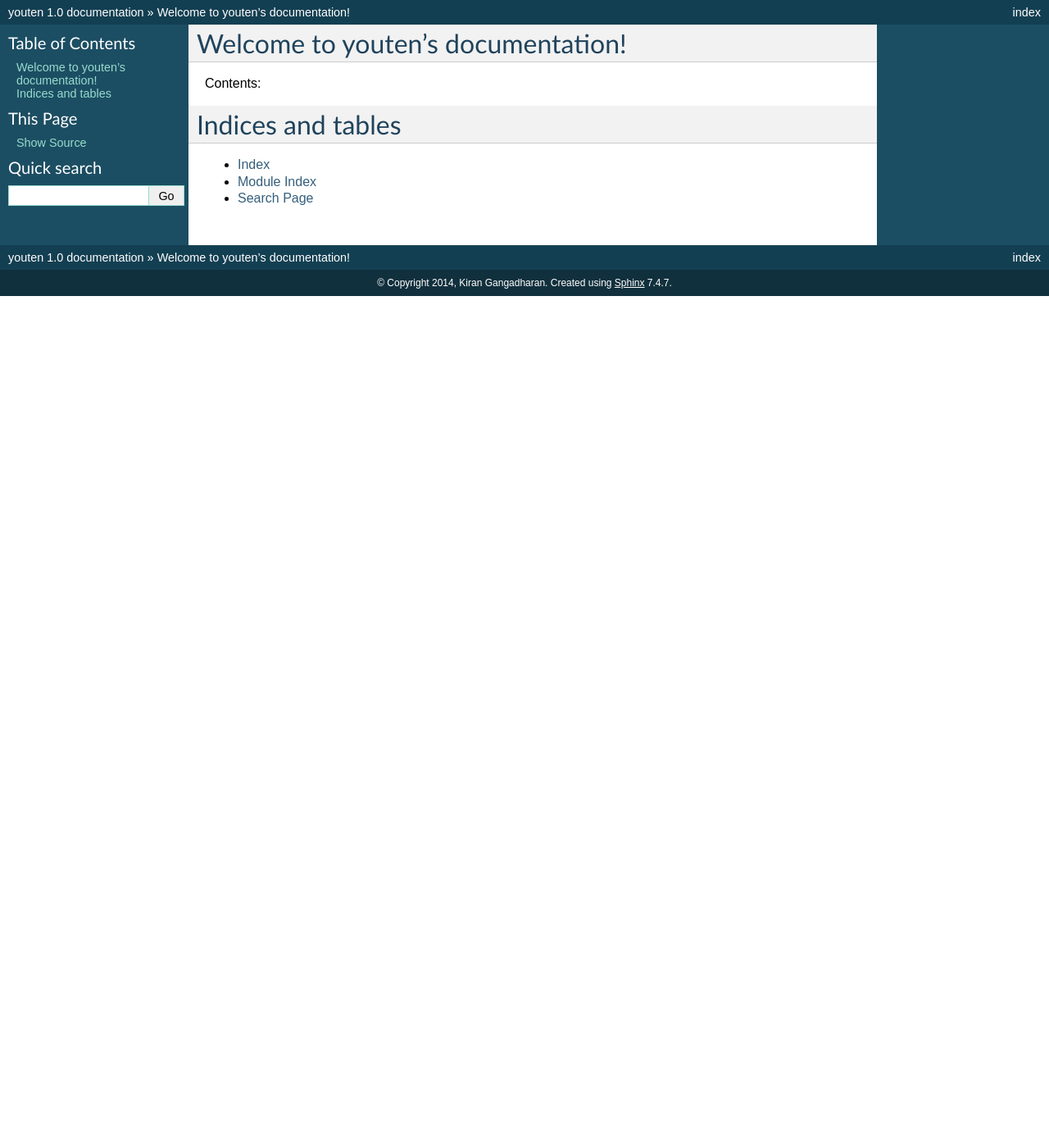
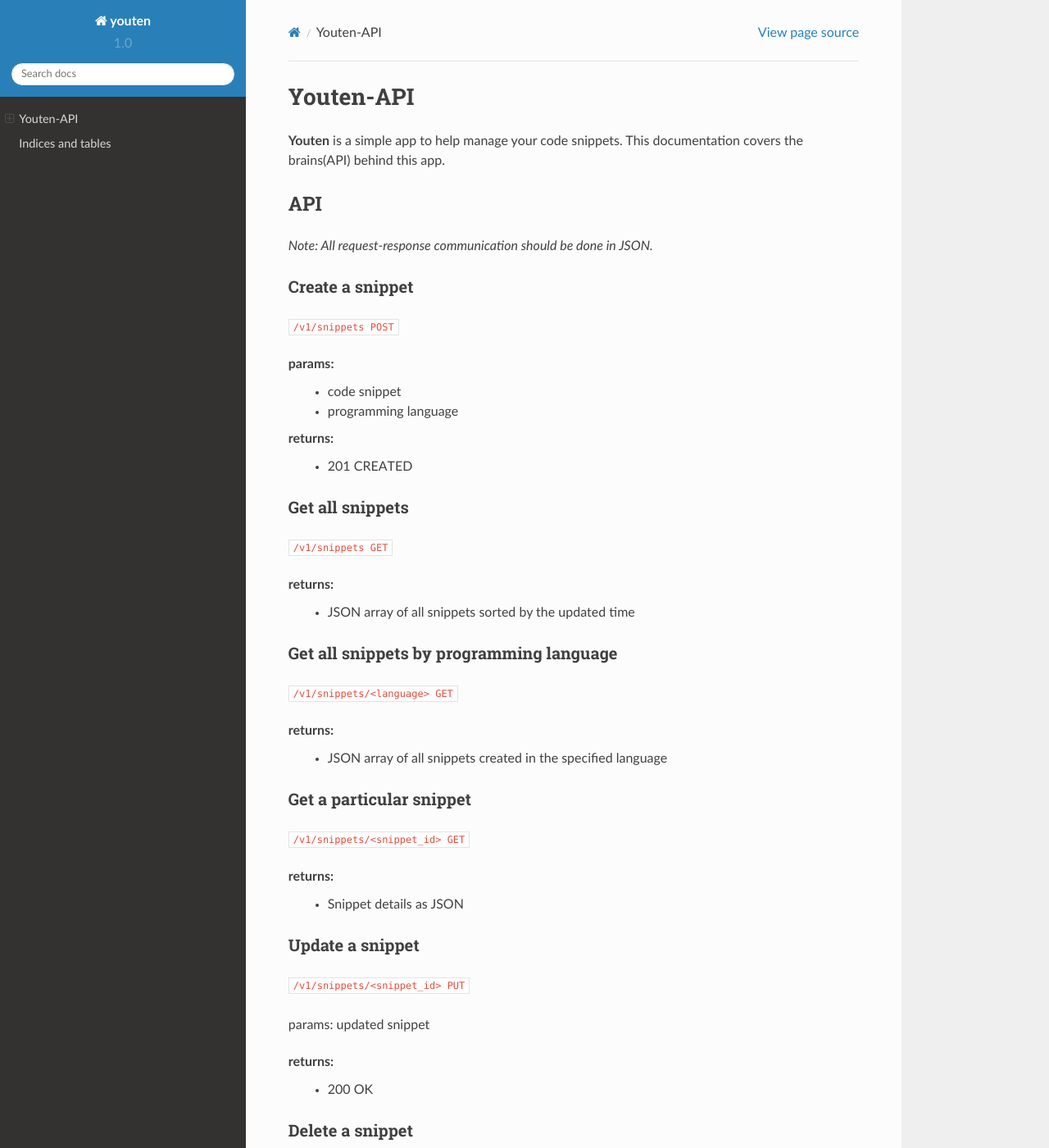
Before and after one commit to kirang89/youten, a Sphinx documentation site: the page built from docs/source/index.rst, in a window 1280 px wide and 1400 px high. Shown: the whole window at 82% size. Built offline with Sphinx 7.4.7 and the Read the Docs theme 2.0.0, drawn with Linux system fonts in a browser that asks for light colours; some of the changed text lies outside the part shown.

Commit message:
Docs with API endpoints

```diff
--- a/docs/source/conf.py
+++ b/docs/source/conf.py
@@ -14,6 +14,7 @@
 
 import sys
 import os
+import sphinx_rtd_theme
 
 # If extensions (or modules to document with autodoc) are in another directory,
 # add these directories to sys.path here. If the directory is relative to the
@@ -31,6 +32,7 @@
 extensions = [
     'sphinx.ext.autodoc',
     'sphinx.ext.ifconfig',
+    'sphinxcontrib.httpdomain',
 ]
 
 # Add any paths that contain templates here, relative to this directory.
@@ -101,7 +103,7 @@
 
 # The theme to use for HTML and HTML Help pages.  See the documentation for
 # a list of builtin themes.
-html_theme = 'default'
+html_theme = 'sphinx_rtd_theme'
 
 # Theme options are theme-specific and customize the look and feel of a theme
 # further.  For a list of options available for each theme, see the
@@ -109,7 +111,7 @@
 #html_theme_options = {}
 
 # Add any paths that contain custom themes here, relative to this directory.
-#html_theme_path = []
+html_theme_path = [sphinx_rtd_theme.get_html_theme_path()]
 
 # The name for this set of Sphinx documents.  If None, it defaults to
 # "<project> v<release> documentation".
--- a/docs/source/index.rst
+++ b/docs/source/index.rst
@@ -3,15 +3,75 @@
    You can adapt this file completely to your liking, but it should at least
    contain the root `toctree` directive.
 
-Welcome to youten's documentation!
+Youten-API
 ==================================
 
-Contents:
-
-.. toctree::
-   :maxdepth: 2
+**Youten** is a simple app to help manage your code snippets. This documentation covers
+the brains(API) behind this app.
 
 
+API
+***
+
+*Note: All request-response communication should be done in JSON.*
+
+Create a snippet
+----------------
+``/v1/snippets POST``
+
+params:
+    - code snippet
+    - programming language
+
+returns:
+    - 201 CREATED
+
+Get all snippets
+----------------
+``/v1/snippets GET``
+
+returns:
+    - JSON array of all snippets sorted by the updated time
+
+Get all snippets by programming language
+----------------------------------------
+``/v1/snippets/<language> GET``
+
+returns:
+    - JSON array of all snippets created in the specified language
+
+Get a particular snippet
+------------------------
+``/v1/snippets/<snippet_id> GET``
+
+returns:
+    - Snippet details as JSON
+
+Update a snippet
+----------------
+``/v1/snippets/<snippet_id> PUT``
+
+params: updated snippet
+
+returns:
+    - 200 OK
+
+Delete a snippet
+----------------
+``/v1/snippets/<snippet_id> DELETE``
+
+returns:
+    - 200 OK
+
+Search for a snippet
+--------------------
+``/v1/snippets/search POST``
+
+params:
+    - query (Could be language or even a portion of code snippet)
+
+returns:
+    - JSON array of snippets matching the query
 
 Indices and tables
 ==================
--- a/requirements.txt
+++ b/requirements.txt
@@ -5,3 +5,4 @@
 coverage
 gunicorn
 sphinx
+sphinx_rtd_theme
```
